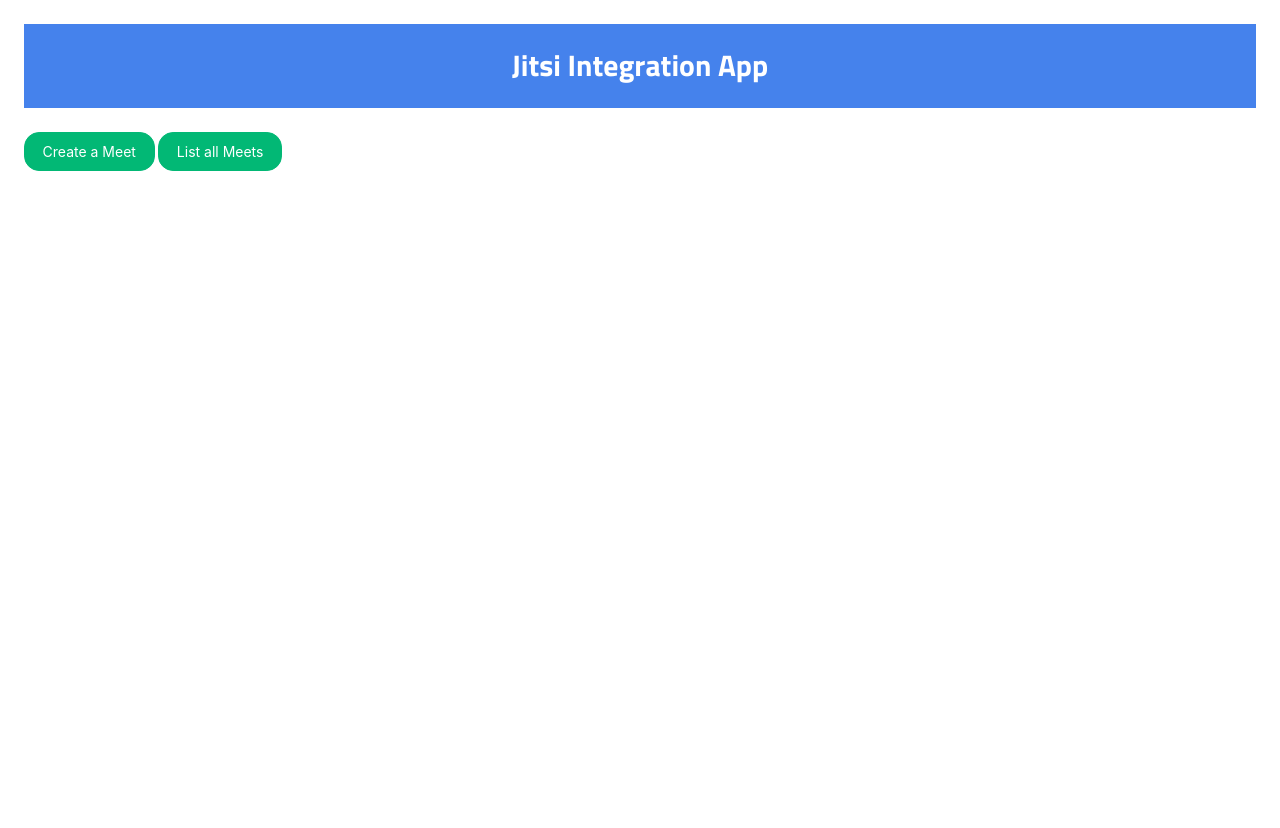
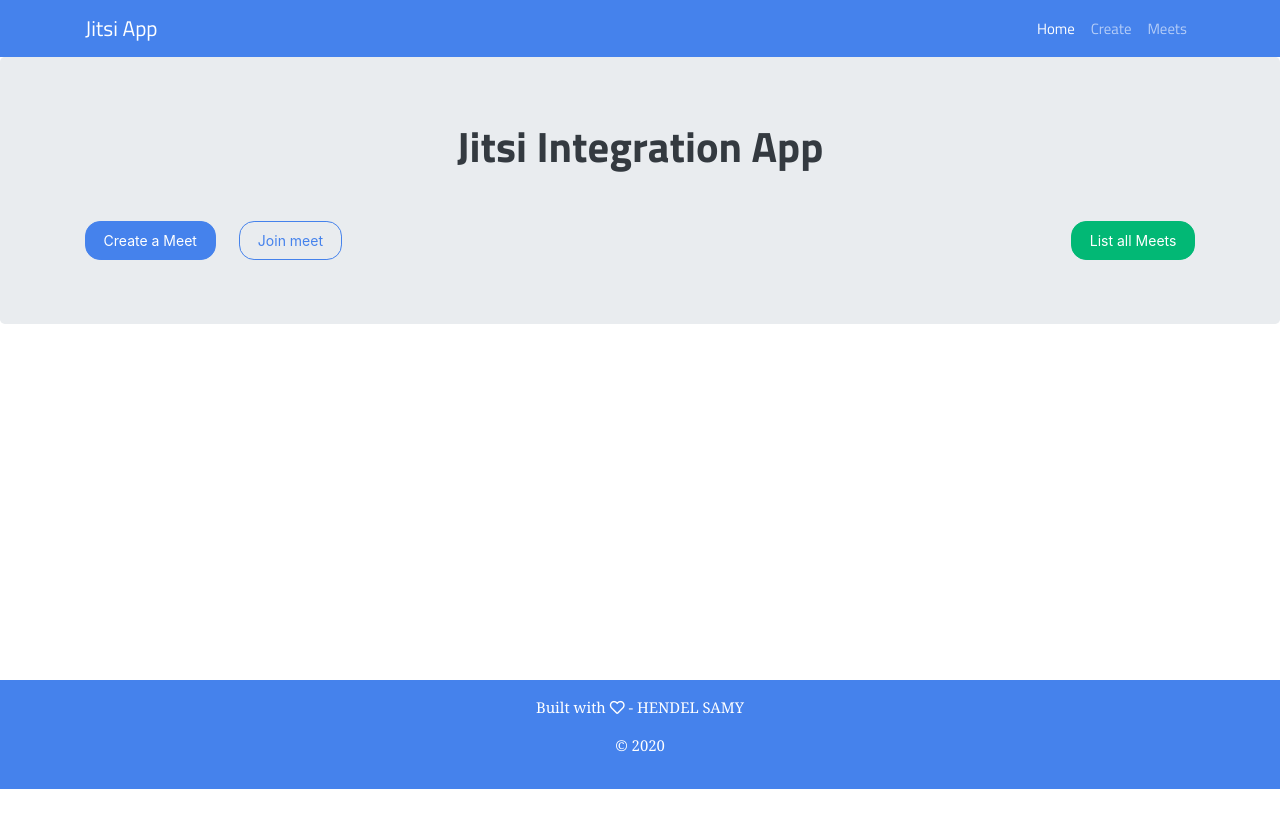
Before and after one commit to SamDz16/JitsiIntegration, a website: page index.html in a window 1280 px wide. After the commit the page ends 800 px from the top, so only its background shows below. Drawn offline with nearby package versions, Linux system fonts and the light colour scheme.

Commit message:
implemented the navbar + listing all the meet

```diff
--- a/index.html
+++ b/index.html
@@ -3,35 +3,83 @@
 <head>
   <meta charset="UTF-8">
   <meta name="viewport" content="width=device-width, initial-scale=1.0">
+
   <!-- Font awesome -->
   <link rel="stylesheet" href="https://cdnjs.cloudflare.com/ajax/libs/font-awesome/5.15.1/css/all.min.css" integrity="sha512-+4zCK9k+qNFUR5X+cKL9EIR+ZOhtIloNl9GIKS57V1MyNsYpYcUrUeQc9vNfzsWfV28IaLL3i96P9sdNyeRssA==" crossorigin="anonymous" />
 
   <!-- Bootswatch - Litera -->
   <link rel="stylesheet" href="src/css/bootstrap.min.css">
-  <!-- <link rel="stylesheet" href="https://cdnjs.cloudflare.com/ajax/libs/bootswatch/4.5.3/litera/bootstrap.min.css" integrity="sha512-R/uNB3G+peTms0mkfv2BpBF68fOfedoGD9N27cSzhUZvmuKD9VjW1VBnDApllJ+eYlPl7AocD//J5XYxO0nZ2Q==" crossorigin="anonymous" /> -->
 
   <!-- Default font for the app -->
   <style>
     body{
       font-family: 'Titillium Web', sans-serif;
     }
+    footer{
+      color: #fff;
+    }
+    .wrapper{
+      min-height: 85vh;
+    }
+    #embed::before{
+      padding: 0;
+    }
   </style>
 
   <title>Jitsi Integration App</title>
 </head>
 <body>
-  <div class="conatiner">
-    <h3 class="text-center p-4
-    m-4 bg-primary text-white">Jitsi Integration App</h3>
-    <div class="functions m-4">
-      <a class="btn btn-success btn-large" href="/create.html">Create a Meet</a>
-      <a class="btn btn-success btn-large" href="/meets.html">List all Meets</a>
+  <div class="wrapper">
+    <!-- Navbar -->
+    <nav class="navbar navbar-expand-lg navbar-dark bg-primary">
+      <div class="container">
+        <a class="navbar-brand" href="/">Jitsi App</a>
+        <button class="navbar-toggler" type="button" data-toggle="collapse" data-target="#navbarHeader" aria-controls="navbar" aria-expanded="false" aria-label="Toggle navigation">
+          <span class="navbar-toggler-icon"></span>
+        </button>
+
+        <div class="collapse navbar-collapse" id="navbarHeader">
+          <ul class="navbar-nav ml-auto">
+            <li class="nav-item active">
+              <a class="nav-link" href="/">Home
+                <span class="sr-only">(current)</span>
+              </a>
+            </li>
+            <li class="nav-item">
+              <a class="nav-link" href="/create.html">Create</a>
+            </li>
+            <li class="nav-item">
+              <a class="nav-link" href="/meets.html">Meets</a>
+            </li>
+          </ul>
+        </div>
+      </div>
+    </nav>
+
+    <!-- Showcase -->
+    <div class="jumbotron">
+      <h1 class="text-center mb-5">Jitsi Integration App</h1>
+
+    <div class="container" style="display: flex; justify-content: space-between; align-items: center">
+      <div>
+        <a style="margin-right: 20px;" class="btn btn-primary btn-large" href="/create.html">Create a Meet</a>
+        <a class="btn btn-outline-primary btn-large" href="/meets.html">Join meet</a>
+      </div>
+      <div>
+        <a class="btn btn-success btn-large" href="/meets.html">List all Meets</a>
+      </div>
     </div>
 
-    <div class="embed-responsive embed-responsive-16by9">
-      <iframe id="meet" class="embed-responsive-item" src="" allowfullscreen></iframe>
+
+      <!-- Embedded iframe -->
+      <div id="embed" class="embed-responsive embed-responsive-16by9"></div>
     </div>
   </div>
+  <!-- Footer -->
+  <footer class="bg-primary py-3">
+    <p class="text-center">Built with <i class="far fa-heart"></i> - HENDEL SAMY</p>
+    <p class="text-center">&copy; 2020</p>
+  </footer>
 
   <!-- JQuery CDN - Content Delevery Network -->
   <script src="https://cdnjs.cloudflare.com/ajax/libs/jquery/3.5.1/jquery.min.js" integrity="sha512-bLT0Qm9VnAYZDflyKcBaQ2gg0hSYNQrJ8RilYldYQ1FxQYoCLtUjuuRuZo+fjqhx/qtq/1itJ0C2ejDxltZVFg==" crossorigin="anonymous"></script>
```
Also changed, not shown: create.html (+45 -1 lines), meets.html (+89 -0 lines), src/js/create.js (+9 -0 lines), src/js/index.js (+26 -0 lines), src/js/meets.js (added, +23 -0 lines), README.md, src/img/logo.png (added).
